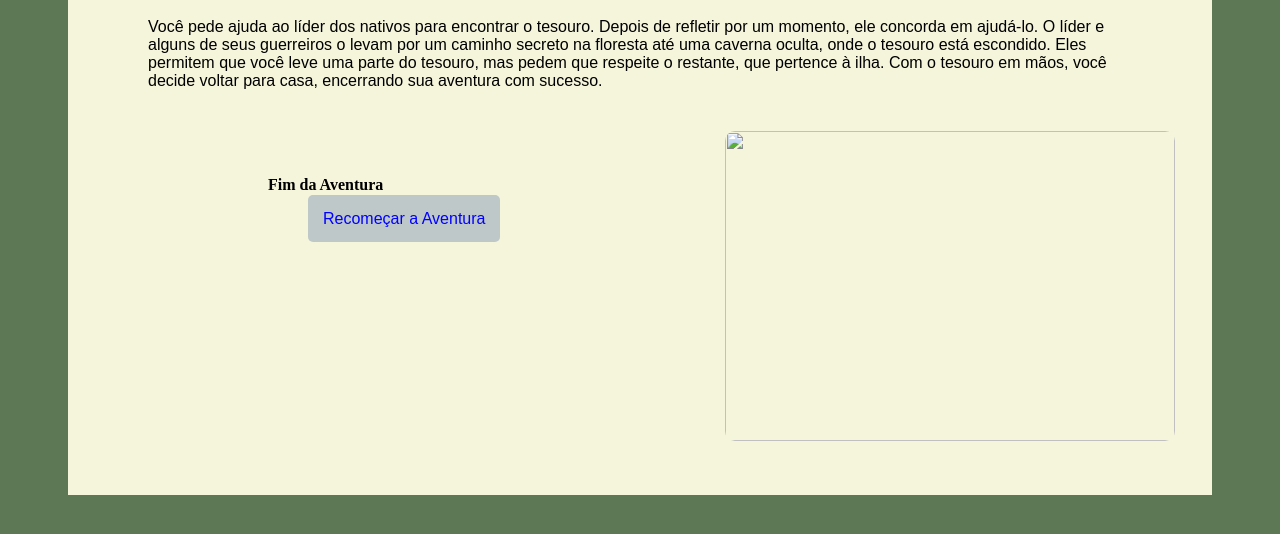
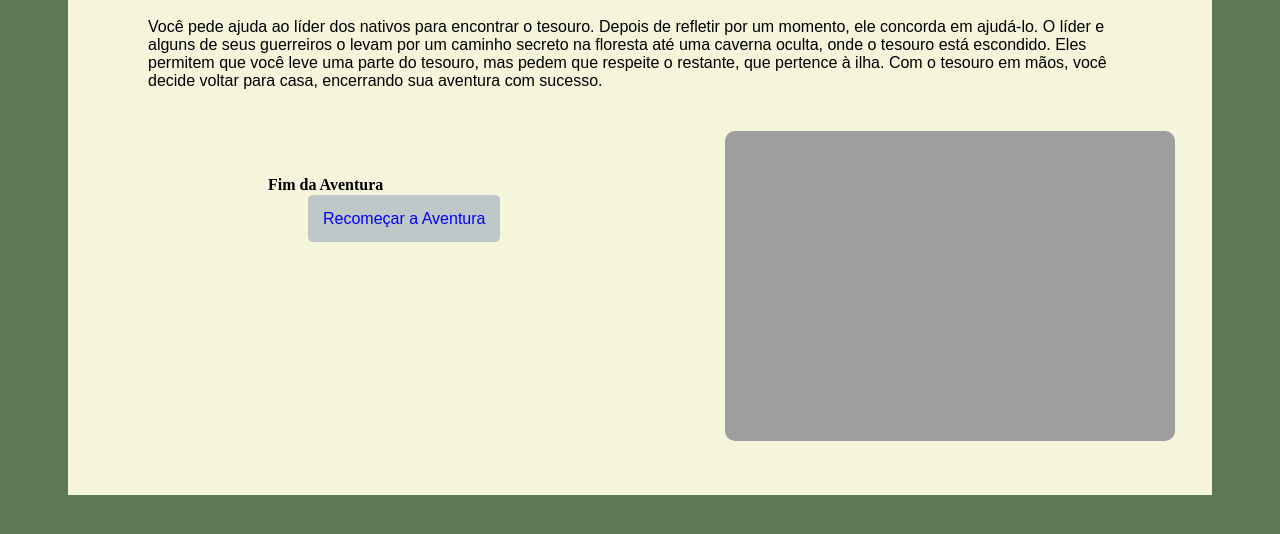
Before and after one commit to italodavii/Entre-telas-AVENTURA, a plain HTML site: page pedir_ajuda.html in a window 1280 px wide. Shown: the part 180-714 px from the top of the page. Drawn offline with Linux system fonts and the light colour scheme; the site is published under a folder, as on GitHub Pages, so addresses that start at the root find nothing.

Commit message:
Update pedir_ajuda.html

```diff
--- a/pedir_ajuda.html
+++ b/pedir_ajuda.html
@@ -17,7 +17,7 @@
       </ul>
       </div>
       <div style="padding: 25px;">
-        <img src="/img/tesouro.png" alt="">
+        <img src="img/tesouro.png" alt="">
       </div>
     </div>
 
```
